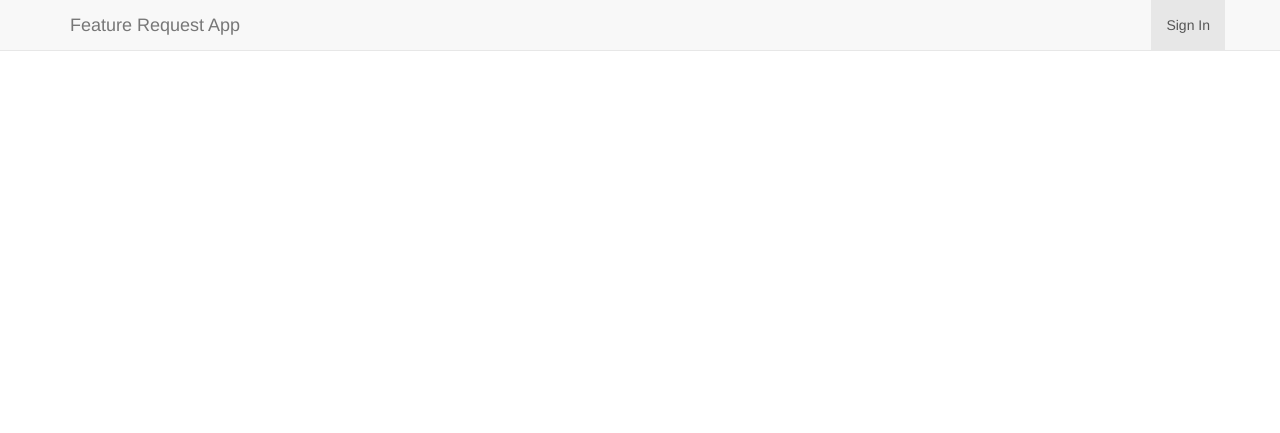
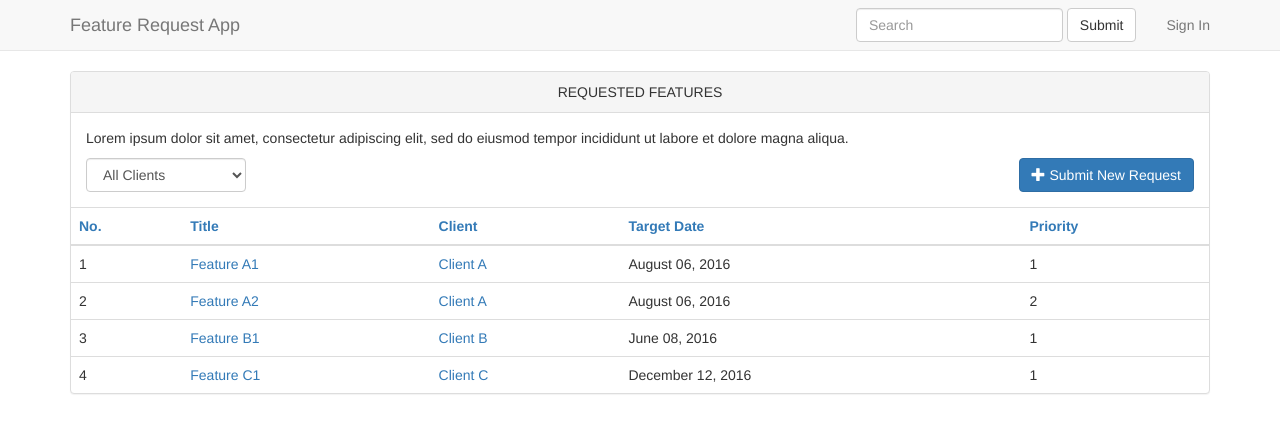
Before and after one commit to qhuynh119/feature-request-app, a PHP site: page / in a window 1280 px wide. Shown: the top 433 px of the page. Run offline with PHP 8.4, Linux system fonts and the light colour scheme.

Commit message:
- Added search form in navigation bar - Added features table with client drop-down filter, "Submit New Request" button, and links for sorting feature which will be implemented later

```diff
--- a/index.php
+++ b/index.php
@@ -13,23 +13,117 @@
 	<link href="css/bootstrap.min.css" rel="stylesheet" />
 	<!-- Bootstrap Theme CSS -->
 	<link href="css/bootstrap.min.css" rel="stylesheet" />
+	<!-- Main Stylesheet -->
+	<link href="css/style.css" rel="stylesheet" />
 </head>
 <body>
 	<!-------- NAVBAR -------->
-	<nav class="navbar navbar-default navbar-fixed-top">
+	<nav class="navbar navbar-default navbar-static-top">
 		<div class="container">
 			<div class="navbar-header">
+				<!-- Mobile Three-bar Button -->
+				<button type="button" class="navbar-toggle collapsed" data-toggle="collapse" data-target="#navbar-collapse" aria-expanded="false">
+					<span class="sr-only">Toggle navigation</span>
+					<span class="icon-bar"></span>
+					<span class="icon-bar"></span>
+					<span class="icon-bar"></span>
+				</button>
+
+				<!-- App Title -->
 				<a class="navbar-brand" href="#">Feature Request App</a>
 			</div><!-- .navbar-header -->
 
-			<div id="navbar" class="navbar-collapse collapse">
+			<div id="navbar-collapse" class="navbar-collapse collapse">
+				<!-- Sign In Link -->
 				<ul class="nav navbar-nav navbar-right">
-					<li class="active"><a href="./">Sign In</a></li>
+					<li><a href="./">Sign In</a></li>
 				</ul>
+
+				<!-- Search Form -->
+				<form class="navbar-form navbar-right" role="search">
+					<div class="form-group">
+						<input type="text" class="form-control" placeholder="Search">
+					</div>
+					<button type="submit" class="btn btn-default">Submit</button>
+				</form>
 			</div><!-- #navbar .navbar-collapse -->
 		</div><!-- .container -->
 	</nav>
 
+	<div class="div-spacing"></div>
+
+	<!-------- REQUESTED FEATURES TABLE -------->
+	<div class="container">
+		<div class="panel panel-default">
+			<div class="panel-heading text-center">REQUESTED FEATURES</div>
+			<div class="panel-body">
+				<p>
+					Lorem ipsum dolor sit amet, consectetur adipiscing elit, sed do eiusmod tempor incididunt ut labore et dolore magna aliqua.
+				</p>
+
+				<div class="row">
+					<!-- Select Client -->
+					<div class="col-xs-5 col-sm-3 col-md-2">
+						<select class="form-control">
+							<option>All Clients</option>
+							<option>Client A</option>
+							<option>Client B</option>
+							<option>Client C</option>
+						</select>
+					</div><!-- .col-xs-5 .col-sm-3 .col-md-2 -->
+
+					<!-- Submit New Request Button -->
+					<button type="button" class="btn btn-primary pull-right" style="margin-right: 15px;"><span class="glyphicon glyphicon-plus" aria-hidden="true"></span> Submit New Request</button>
+				</div><!-- .row -->
+			</div><!-- .panel-body -->
+
+			<!-- Table -->
+			<table class="table">
+				<thead>
+					<tr>
+						<th><a href="#">No.</a></th>
+						<th><a href="#">Title</a></th>
+						<th><a href="#">Client</a></th>
+						<th><a href="#">Target Date</a></th>
+						<th><a href="#">Priority</a></th>
+					</tr>
+				</thead>
+				<tbody>
+					<tr>
+						<td>1</td>
+						<td><a href="#">Feature A1</a></td>
+						<td><a href="#">Client A</a></td>
+						<td>August 06, 2016</td>
+						<td>1</td>
+					</tr>
+					<tr>
+						<td>2</td>
+						<td><a href="#">Feature A2</a></td>
+						<td><a href="#">Client A</a></td>
+						<td>August 06, 2016</td>
+						<td>2</td>
+					</tr>
+					<tr>
+						<td>3</td>
+						<td><a href="#">Feature B1</a></td>
+						<td><a href="#">Client B</a></td>
+						<td>June 08, 2016</td>
+						<td>1</td>
+					</tr>
+					<tr>
+						<td>4</td>
+						<td><a href="#">Feature C1</a></td>
+						<td><a href="#">Client C</a></td>
+						<td>December 12, 2016</td>
+						<td>1</td>
+					</tr>
+				</tbody>
+			</table>
+		</div>
+	</div>
+
+	<!-- jQuery 1.12.1 -->
+	<script src="https://code.jquery.com/jquery-1.12.1.min.js" type="text/javascript"></script>
 	<!-- Bootstrap JS -->
 	<script src="js/bootstrap.min.js" type="text/javascript"></script>
 </body>
```
